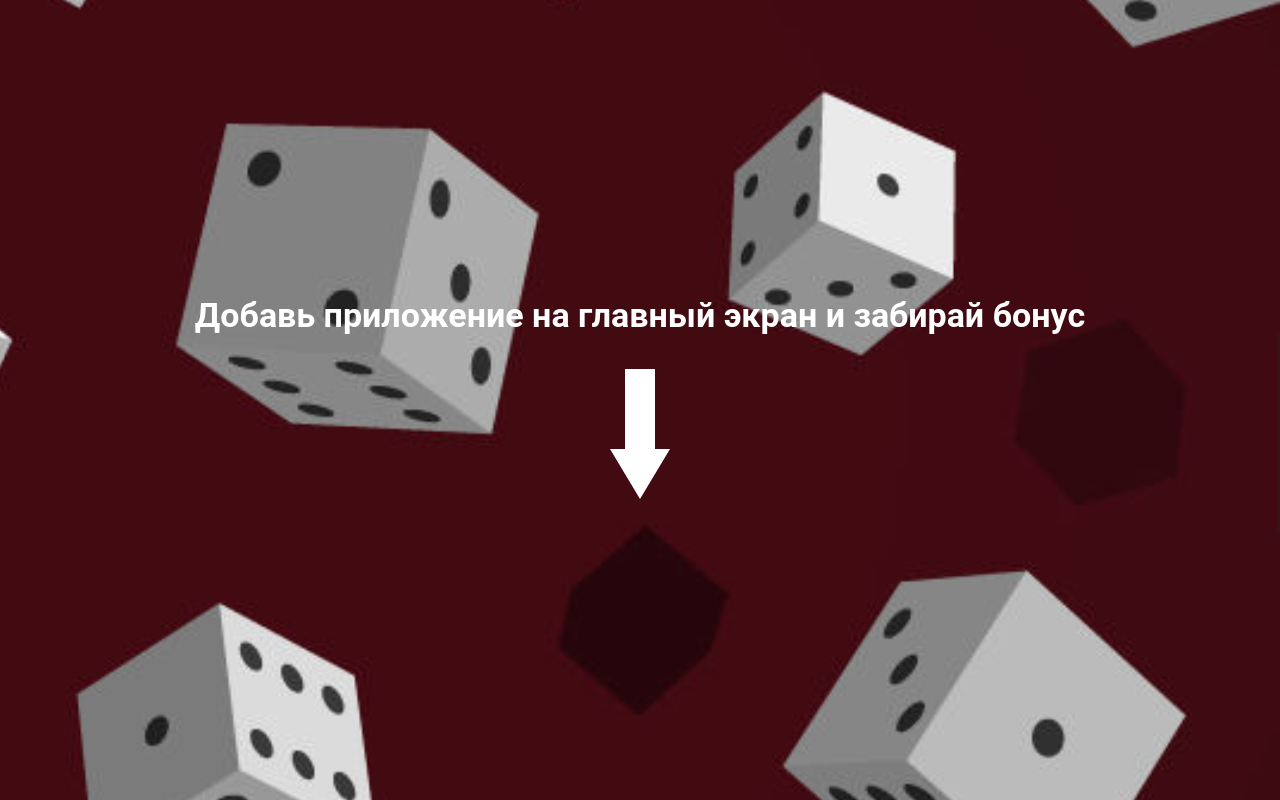
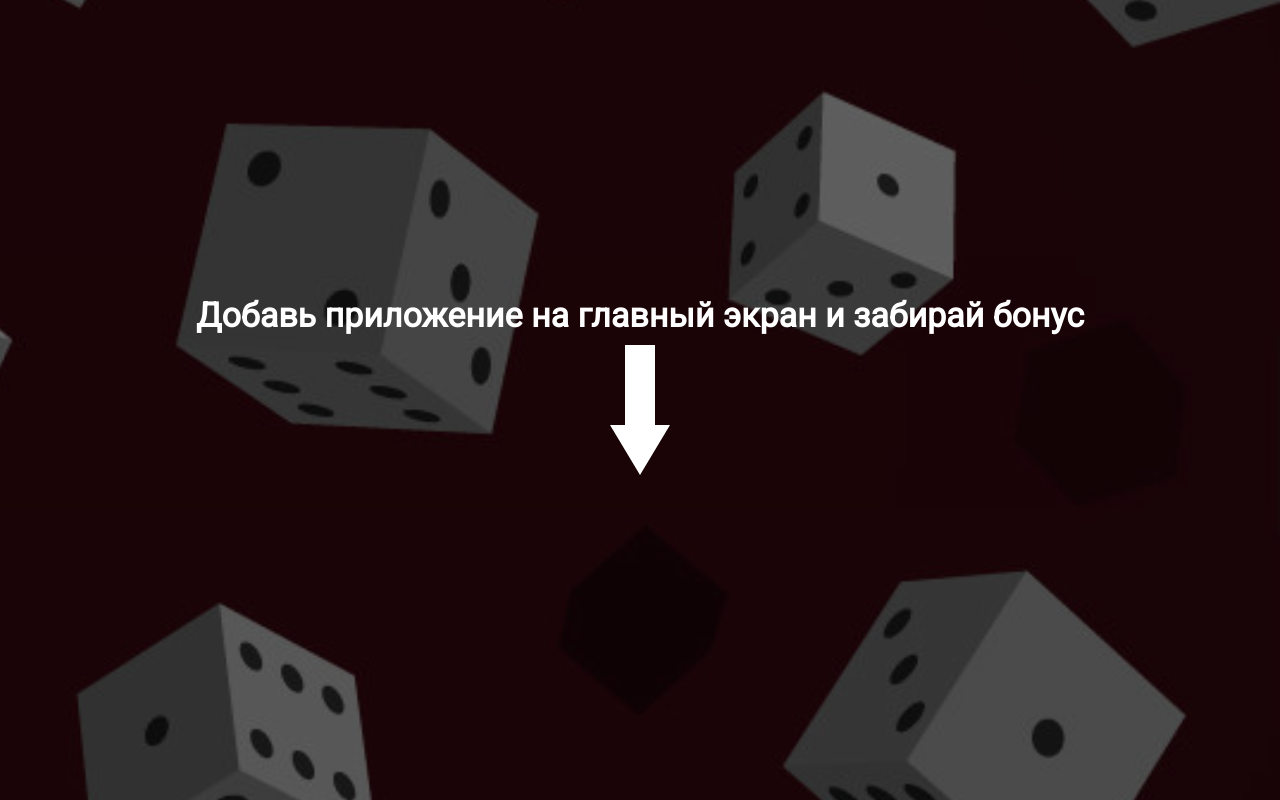
Before and after one commit to IvanOkhrimenko/angular-pwa-homescreen, an Angular app: page / in a window 1280 px wide. Built offline with nearby package versions, Linux system fonts and the light colour scheme.

Commit message:
added roboto font,fixed bgcolor

```diff
--- a/src/app/app.component.scss
+++ b/src/app/app.component.scss
@@ -7,14 +7,13 @@
 }
 
 .text {
-    font-family: Roboto;
-    font-style: normal;
-    font-weight: bold;
+
     font-size: 34px;
     display: flex;
     align-items: center;
     text-align: center;
     color: #FFFFFF;
+    margin: 10px;
 }
 
 button {
--- a/src/index.html
+++ b/src/index.html
@@ -1,5 +1,6 @@
 <!doctype html>
 <html lang="en">
+
 <head>
   <meta charset="utf-8">
   <title>MyPwaApp</title>
@@ -8,10 +9,13 @@
   <meta name="viewport" content="width=device-width, initial-scale=1">
   <link rel="icon" type="image/x-icon" href="favicon.ico">
   <link rel="manifest" href="/manifest.json">
+  <link href="https://fonts.googleapis.com/css?family=Roboto&display=swap" rel="stylesheet">
   <meta name="theme-color" content="#1976d2">
 </head>
+
 <body>
   <app-root></app-root>
   <noscript>Please enable JavaScript to continue using this application.</noscript>
 </body>
+
 </html>
--- a/src/styles.css
+++ b/src/styles.css
@@ -1,6 +1,6 @@
 /* You can add global styles to this file, and also import other style files */
 
-body,
+
 html {
     height: 100%;
     background: url(/../assets/bg_image.svg) no-repeat center center fixed;
@@ -10,4 +10,15 @@
     background-size: cover;
     margin: 0;
     padding: 0;
+    font-family: Roboto;
+    font-style: normal;
+    font-weight: bold;
 }
+
+body {
+    background: rgba(0, 0, 0, 0.6);
+    width: 100%;
+    height: 100%;
+    margin: 0;
+    padding: 0;
+}
```
